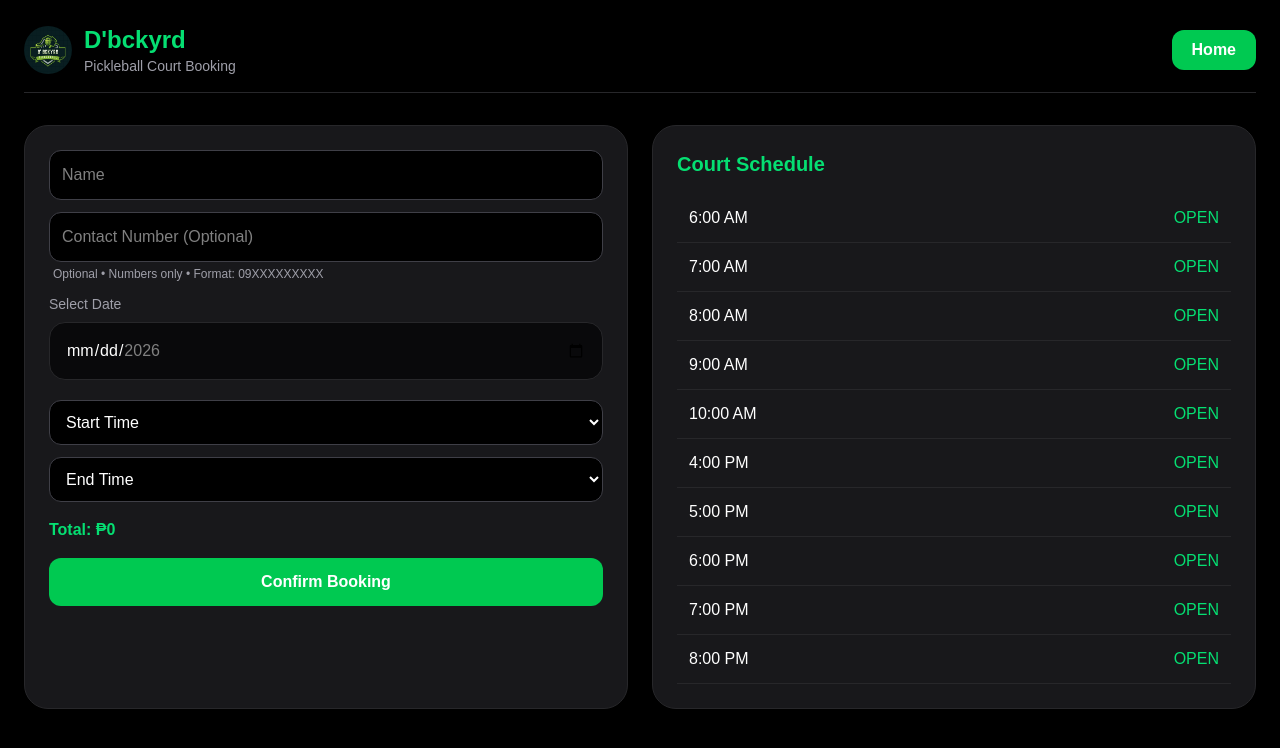
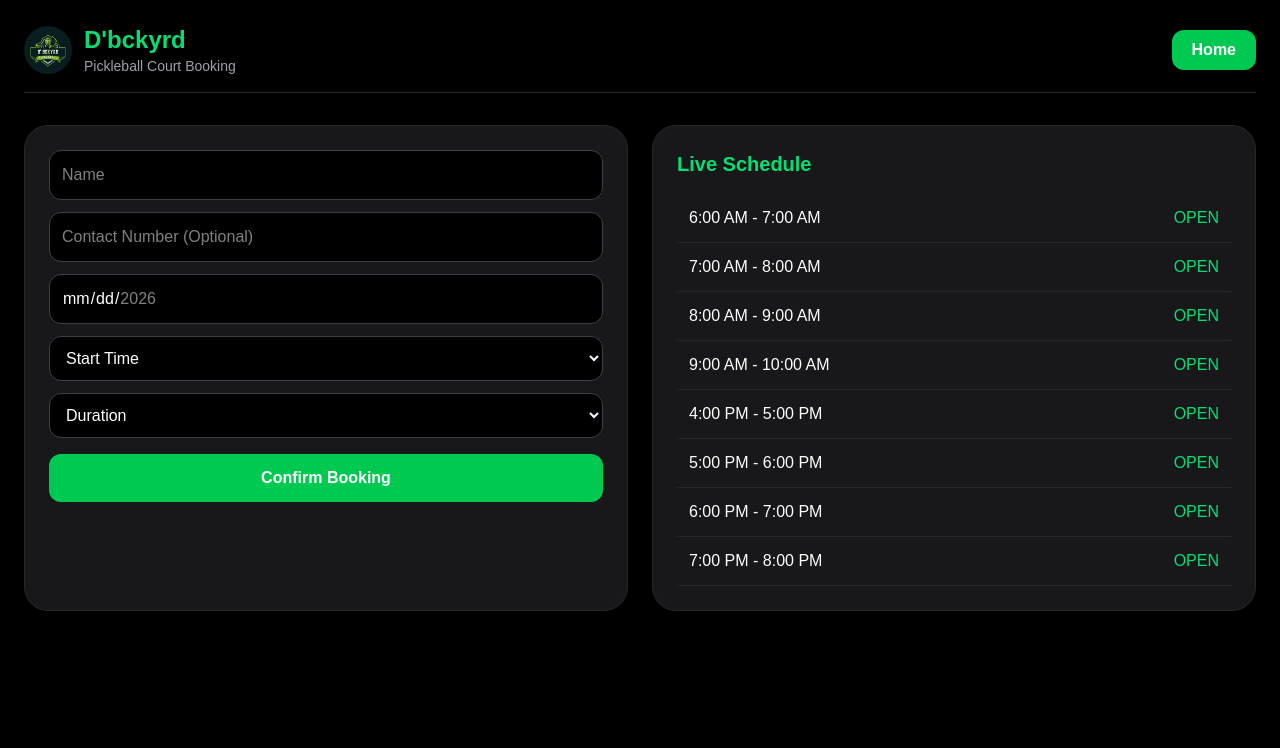
Before and after one commit to Yren0419/-pickleball-app, a Next.js app: page /book in a window 1280 px wide. Shown: the top 748 px of the page. Built offline with nearby package versions, Linux system fonts and the light colour scheme.

Commit message:
updated scheduling

```diff
--- a/app/book/page.js
+++ b/app/book/page.js
@@ -3,24 +3,24 @@ import { useState, useEffect } from "react";
 
 export default function BookPage() {
   const [date, setDate] = useState("");
+  const [today, setToday] = useState("");
+  const [max, setMax] = useState("");
+
   const [name, setName] = useState("");
   const [contact, setContact] = useState("");
 
-  const [today, setToday] = useState("");
-  const [max, setMax] = useState("");
-
   const [start, setStart] = useState("");
-  const [end, setEnd] = useState("");
+  const [duration, setDuration] = useState("");
 
   const [bookings, setBookings] = useState([]);
   const [confirmed, setConfirmed] = useState(false);
 
   const rate = 100;
 
-  const allSlots = [6, 7, 8, 9, 10, 16, 17, 18, 19, 20];
-  const startSlots = [6, 7, 8, 9, 16, 17, 18, 19];
+  // BOOKABLE HOURS
+  const slots = [6, 7, 8, 9, 16, 17, 18, 19];
 
-  // ✅ safe date init (no hydration issues)
+  // DATE INIT
   useEffect(() => {
     const now = new Date();
     const future = new Date();
@@ -36,7 +36,7 @@ export default function BookPage() {
     return `${t - 12}:00 PM`;
   };
 
-  // 🔥 LIVE SYNC BOOKINGS (single source of truth)
+  // FETCH BOOKINGS
   useEffect(() => {
     if (!date) return;
 
@@ -47,18 +47,19 @@ export default function BookPage() {
     };
 
     fetchBookings();
+
     const interval = setInterval(fetchBookings, 3000);
 
     return () => clearInterval(interval);
   }, [date]);
 
-  // 🔥 BLOCK ENGINE (Airbnb logic)
+  // BLOCKED HOURS
   const getBlocked = () => {
     const blocked = new Set();
 
     bookings
-      .filter(b => b.status !== "cancelled")
-      .forEach(b => {
+      .filter((b) => b.status !== "cancelled")
+      .forEach((b) => {
         for (let t = b.startNum; t < b.endNum; t++) {
           blocked.add(t);
         }
@@ -69,35 +70,51 @@ export default function BookPage() {
 
   const blocked = getBlocked();
 
-  const isBlocked = (t) => blocked.has(Number(t));
+  const isBlocked = (t) => blocked.has(t);
 
-  // 🔥 END SLOT LOGIC (Airbnb boundary-safe)
-  const validEndSlots = () => {
+  // AVAILABLE START TIMES
+  const availableStarts = slots.filter((t) => !isBlocked(t));
+
+  // MAX HOURS USER CAN BOOK
+  const getValidDurations = () => {
     if (!start) return [];
 
     const startNum = Number(start);
     const result = [];
 
-    for (let t of allSlots) {
-      if (t <= startNum) continue;
+    for (let hrs = 1; hrs <= 4; hrs++) {
+      let ok = true;
 
-      // stop only on real conflict
-      if (blocked.has(t) && t !== startNum + 1) break;
+      for (let i = 0; i < hrs; i++) {
+        const current = startNum + i;
 
-      result.push(t);
+        // morning cut
+        if (startNum < 12 && current > 9) ok = false;
+
+        // evening cut
+        if (startNum >= 12 && current > 19) ok = false;
+
+        if (blocked.has(current)) ok = false;
+      }
+
+      if (ok) result.push(hrs);
     }
 
     return result;
   };
 
-  const duration =
-    start && end ? Number(end) - Number(start) : 0;
+  const validDurations = getValidDurations();
 
-  const total = duration * rate;
+  const end =
+    start && duration
+      ? Number(start) + Number(duration)
+      : "";
 
-  // 🔥 BOOKING
+  const total =
+    duration ? Number(duration) * rate : 0;
+
   const handleBooking = async () => {
-    if (!name || !date || !start || !end) {
+    if (!name || !date || !start || !duration) {
       alert("Complete all required fields");
       return;
     }
@@ -109,7 +126,9 @@ if (contact && !/^09\d{9}$/.test(contact)) {
 
     const res = await fetch("/api/book", {
       method: "POST",
-      headers: { "Content-Type": "application/json" },
+      headers: {
+        "Content-Type": "application/json",
+      },
       body: JSON.stringify({
         name,
         contact,
@@ -130,6 +149,7 @@ if (contact && !/^09\d{9}$/.test(contact)) {
     setConfirmed(true);
   };
 
+  // SUCCESS PAGE
   if (confirmed) {
     return (
       <div className="min-h-screen bg-black flex items-center justify-center text-white">
@@ -139,8 +159,14 @@ if (contact && !/^09\d{9}$/.test(contact)) {
           </h1>
 
           <p>{date}</p>
+
           <p>
-            {formatTime(Number(start))} → {formatTime(Number(end))}
+            {formatTime(Number(start))} →{" "}
+            {formatTime(Number(end))}
+          </p>
+
+          <p className="mt-2">
+            Duration: {duration} hour(s)
           </p>
 
           <p className="mt-3 text-green-400 font-bold">
@@ -160,15 +186,19 @@ if (contact && !/^09\d{9}$/.test(contact)) {
 
   return (
     <div className="min-h-screen bg-black text-white p-6">
-
       {/* NAVBAR */}
       <div className="max-w-7xl mx-auto flex justify-between items-center mb-8 border-b border-zinc-800 pb-4">
         <div className="flex items-center gap-3">
-          <img src="/logo.png" className="w-12 h-12 rounded-full" />
+          <img
+            src="/logo.png"
+            className="w-12 h-12 rounded-full"
+          />
+
           <div>
             <h1 className="text-2xl font-bold text-green-400">
               D'bckyrd
             </h1>
+
             <p className="text-sm text-zinc-400">
               Pickleball Court Booking
             </p>
@@ -177,7 +207,7 @@ if (contact && !/^09\d{9}$/.test(contact)) {
 
         <a
           href="/"
-          className="bg-green-500 hover:bg-green-600 px-5 py-2 rounded-xl font-semibold"
+          className="bg-green-500 px-5 py-2 rounded-xl font-semibold"
         >
           Home
         </a>
@@ -186,43 +216,25 @@ if (contact && !/^09\d{9}$/.test(contact)) {
       <div className="max-w-7xl mx-auto grid md:grid-cols-2 gap-6">
         {/* FORM */}
         <div className="bg-zinc-900 p-6 rounded-3xl border border-zinc-800">
-
-    {/* NAME */}
           <input
             type="text"
             placeholder="Name"
-      className="w-full p-3 mb-3 bg-black border border-zinc-700 rounded-xl text-white"
+            className="w-full p-3 mb-3 bg-black border border-zinc-700 rounded-xl"
             onChange={(e) => setName(e.target.value)}
           />
 
-    {/* CONTACT OPTIONAL */}
-    <div className="mb-3">
           <input
             type="tel"
-        inputMode="numeric"
+            placeholder="Contact Number (Optional)"
             maxLength={11}
             value={contact}
-        placeholder="Contact Number (Optional)"
-        className="w-full p-3 bg-black border border-zinc-700 rounded-xl text-white"
-        onChange={(e) => {
-          const numbersOnly = e.target.value.replace(/\D/g, "");
-
-          if (numbersOnly.length <= 11) {
-            setContact(numbersOnly);
+            className="w-full p-3 mb-3 bg-black border border-zinc-700 rounded-xl"
+            onChange={(e) =>
+              setContact(
+                e.target.value.replace(/\D/g, "")
+              )
             }
-        }}
           />
-
-      <p className="text-xs text-zinc-400 mt-1 px-1">
-        Optional • Numbers only • Format: 09XXXXXXXXX
-      </p>
-    </div>
-
-          {/* DATE */}
-          <div className="mb-5">
-            <label className="text-sm text-zinc-400 mb-2 block">
-              Select Date
-            </label>
 
           <input
             type="date"
@@ -230,50 +242,61 @@ if (contact && !/^09\d{9}$/.test(contact)) {
             min={today}
             max={max}
             onChange={(e) => setDate(e.target.value)}
-              className="w-full p-4 bg-zinc-950 text-white border border-zinc-800 rounded-2xl cursor-pointer"
+            className="w-full p-3 mb-3 bg-black border border-zinc-700 rounded-xl"
           />
-          </div>
 
           {/* START */}
           <select
             value={start}
             onChange={(e) => {
               setStart(e.target.value);
-              setEnd("");
+              setDuration("");
             }}
             className="w-full p-3 mb-3 bg-black border border-zinc-700 rounded-xl"
           >
             <option value="">Start Time</option>
 
-            {startSlots.map((t) => (
-              <option key={t} value={t} disabled={isBlocked(t)}>
-                {formatTime(t)}
-              </option>
-            ))}
-          </select>
-
-          {/* END */}
-          <select
-            value={end}
-            onChange={(e) => setEnd(e.target.value)}
-            className="w-full p-3 mb-4 bg-black border border-zinc-700 rounded-xl"
-          >
-            <option value="">End Time</option>
-
-            {validEndSlots().map((t) => (
+            {availableStarts.map((t) => (
               <option key={t} value={t}>
                 {formatTime(t)}
               </option>
             ))}
           </select>
 
-          <div className="mb-4 text-green-400 font-bold">
+          {/* DURATION */}
+          <select
+            value={duration}
+            onChange={(e) =>
+              setDuration(e.target.value)
+            }
+            className="w-full p-3 mb-4 bg-black border border-zinc-700 rounded-xl"
+          >
+            <option value="">Duration</option>
+
+            {validDurations.map((d) => (
+              <option key={d} value={d}>
+                {d} Hour{d > 1 ? "s" : ""}
+              </option>
+            ))}
+          </select>
+
+          {/* SUMMARY */}
+          {start && duration && (
+            <div className="mb-4 bg-black p-4 rounded-xl border border-zinc-700">
+              <p>
+                Booking: {formatTime(Number(start))} →{" "}
+                {formatTime(Number(end))}
+              </p>
+
+              <p className="text-green-400 font-bold mt-2">
                 Total: ₱{total}
+              </p>
             </div>
+          )}
 
           <button
             onClick={handleBooking}
-            className="w-full bg-green-500 py-3 rounded-xl font-bold"
+            className="w-full bg-green-500 py-3 rounded-xl font-bold hover:bg-green-600"
           >
             Confirm Booking
           </button>
@@ -282,19 +305,33 @@ if (contact && !/^09\d{9}$/.test(contact)) {
         {/* SCHEDULE */}
         <div className="bg-zinc-900 p-6 rounded-3xl border border-zinc-800">
           <h2 className="text-xl font-bold text-green-400 mb-4">
-            Court Schedule
+            Live Schedule
           </h2>
 
-          {allSlots.map((t) => (
-            <div key={t} className="flex justify-between p-3 border-b border-zinc-800">
-              <span>{formatTime(t)}</span>
-              <span className={isBlocked(t) ? "text-red-400" : "text-green-400"}>
-                {isBlocked(t) ? "BOOKED" : "OPEN"}
+          {slots.map((t) => (
+            <div
+              key={t}
+              className="flex justify-between p-3 border-b border-zinc-800"
+            >
+              <span>
+                {formatTime(t)} -{" "}
+                {formatTime(t + 1)}
+              </span>
+
+              <span
+                className={
+                  isBlocked(t)
+                    ? "text-red-400"
+                    : "text-green-400"
+                }
+              >
+                {isBlocked(t)
+                  ? "BOOKED"
+                  : "OPEN"}
               </span>
             </div>
           ))}
         </div>
-
       </div>
     </div>
   );
```
Lines whose indentation alone changed are shown as unchanged.
